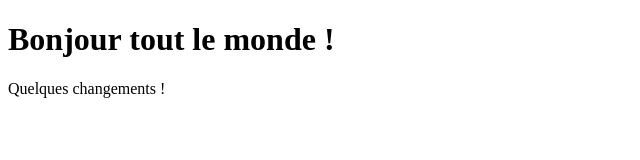
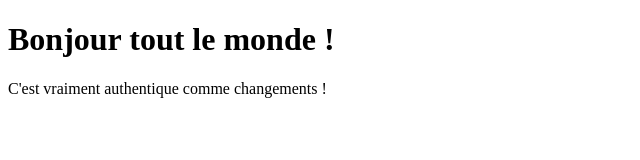
Before and after one commit to Azrid2004/web2, a plain HTML site: page module1/ex01/index.html in a window 1280 px wide. Shown: the whole page, without its empty margins (0-640 px from the left). Drawn offline with Linux system fonts and the light colour scheme.

Commit message:
update : exo1 almost complete

```diff
--- a/module1/ex01/index.html
+++ b/module1/ex01/index.html
@@ -7,6 +7,6 @@
 </head>
 <body>
     <h1>Bonjour tout le monde !</h1>
-    <p>Quelques changements !</p>
+    <p>C'est vraiment authentique comme changements !</p>
 </body>
 </html>
--- a/module1/ex01/index.js
+++ b/module1/ex01/index.js
@@ -1 +1,2 @@
 // create function
+document.alert('hi!');
```
